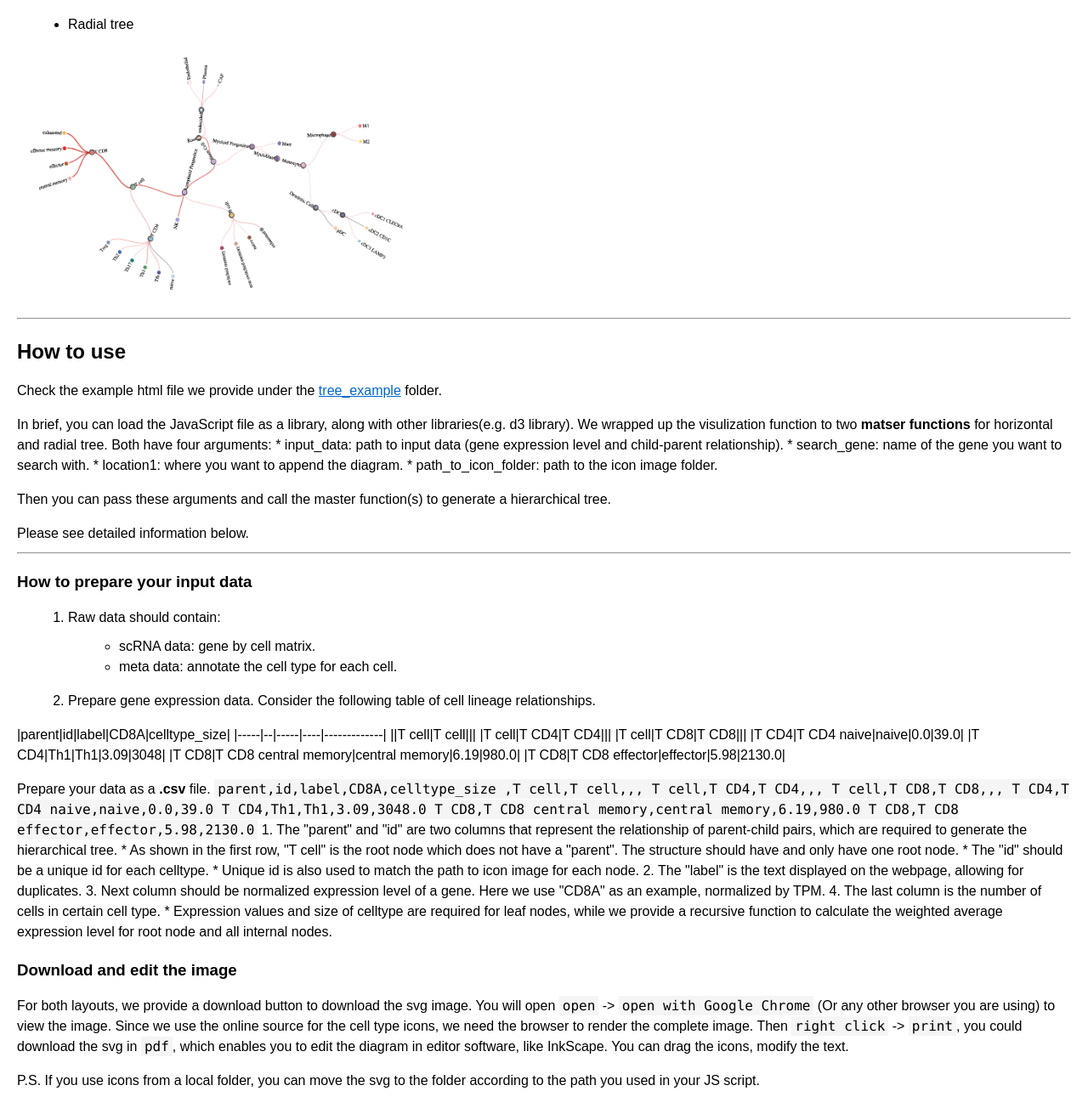
After one commit to data2intelligence/collapsible_tree, a Django app: page /doc/ in a window 1280 px wide. The commit adds this page. Shown: the part 806-2110 px from the top of the page at 85% size. Run offline with Django 3.2, Linux system fonts and the light colour scheme.

Commit message:
Add navbar.

````diff
--- a/tree_django/upload_webserver/main/forms.py
+++ b/tree_django/upload_webserver/main/forms.py
@@ -7,4 +7,4 @@ import csv
 class CSVUploadForm(forms.ModelForm):
         class Meta:
             model = CSVUpload
-            fields = ('dataset_title','search_gene','csv_file')
+            fields = ('dataset_title','search_gene','icon_folder','csv_file')
--- a/tree_django/upload_webserver/main/urls.py
+++ b/tree_django/upload_webserver/main/urls.py
@@ -5,4 +5,6 @@ app_name = 'main'
 
 urlpatterns = [
     path('', views.upload_page, name='upload_page'),
+    path('doc/', views.markdown_view, name ='markdown_view'),
+
 ]
--- a/tree_django/upload_webserver/main/views.py
+++ b/tree_django/upload_webserver/main/views.py
@@ -5,8 +5,9 @@ from .forms import CSVUploadForm
 from django import forms
 from django.contrib import messages
 import csv
-from io import TextIOWrapper
-from io import StringIO
+from io import TextIOWrapper, StringIO
+import markdown
+import os
 
 
 def upload_page(request):
@@ -19,8 +20,8 @@ def upload_page(request):
 
         if csv_form.is_valid():
             dataset_title = csv_form.cleaned_data['dataset_title']
-            search_gene = csv_form.cleaned_data['search_gene']
-
+            search_column = csv_form.cleaned_data['search_column']
+            icon_folder = csv_form.cleaned_data['icon_folder']
             csv_file = request.FILES['csv_file']
             decoded_file = csv_file.read().decode('utf-8')
             IO_file = StringIO(decoded_file)
@@ -57,13 +58,21 @@ def upload_page(request):
 
             if error_count == 0:
                 messages.success(request, (f"Congradualations! \n Your data file named '{dataset_title}' was successfully added!"))
-                return render(request, 'main/tree_visualization.html', {'dataset_title':dataset_title, 'search_gene':search_gene, 'data': data})
+                return render(request, 'main/tree_visualization.html',
+                 {'dataset_title':dataset_title, 'search_column':search_column, 'icon_folder':icon_folder,'data': data})
 
             else:
                 return render(request=request, template_name="main/upload.html", context={'csv_form': csv_form, 'csv_file': csv_file})
 
 
     return render(request=request, template_name="main/upload.html", context={'csv_form': csv_form, 'csv_file': csv_file})
+
+def markdown_view(request):
+    path_to_md = os.path.join(settings.STATICFILES_DIRS[0], 'markdown/help_doc.md')
+    with open(path_to_md, 'r') as file:
+        markdown_content = file.read()
+        html_content = markdown.markdown(markdown_content)
+    return render(request, 'main/markdown_view.html', {'content': html_content})
 
 
 def is_number(value):
--- /dev/null
+++ b/tree_django/upload_webserver/static/css/markdown_view.css
@@ -0,0 +1,35 @@
+body {
+    font-family: Arial, sans-serif;
+    line-height: 1.5;
+    margin: 20px;
+}
+
+h1,
+h2,
+h3,
+h4,
+h5,
+h6 {
+    margin-bottom: 10px;
+    font-weight: bold;
+}
+
+p {
+    margin-bottom: 10px;
+}
+
+ul,
+ol {
+    margin-bottom: 10px;
+    margin-left: 20px;
+}
+
+a {
+    color: #0066cc;
+}
+
+code {
+    background-color: #f5f5f5;
+    padding: 2px 4px;
+    font-family: Consolas, monospace;
+}
--- /dev/null
+++ b/tree_django/upload_webserver/static/markdown/help_doc.md
@@ -0,0 +1,86 @@
+# Lineage Visualization
+
+### This is a javascript library for cell lineage visualization.
+
+Users can easily visualize their expression data in a hieracrhical way. The gene expression levels across different cell types are mapped on to a knowledge-based cell lineage structure.
+The hierarchical tree strcuture facilitates the exploration and interpretation of the data.
+
+---
+**Tree layout**
+---
+There are two different layouts available, and both are collapsible :
+1. Horizontal tree. (D3.js version 7)
+2. Radial tree. (D3.js version5)
+    * Users can use the slider to rotate the tree.
+3. We apply color scale to edges based on the expression level and the width of edge are proportional to it as well.
+
+Preview:
+* Horizontal tree
+
+<img src= "tree_example/data/preview_image/horizontal_tree.png" width = "480" height= "300">
+
+* Radial tree
+
+<img src= "tree_example/data/preview_image/radial_tree.png"
+width = "480" height= "300">
+
+---
+**How to use**
+---
+Check the example html file we provide under the [tree_example](https://github.com/data2intelligence/lineage_visualization/tree/main/tree_example) folder.
+
+In brief, you can load the JavaScript file as a library, along with other libraries(e.g. d3 library). We wrapped up the visulization function to two **matser functions** for  horizontal and radial tree. Both have four arguments:
+* input_data: path to input data (gene expression level and child-parent relationship).
+* search_gene: name of the gene you want to search with.
+* location1: where you want to append the diagram.
+* path_to_icon_folder: path to the icon image folder.
+
+Then you can pass these arguments and call the master function(s) to generate a hierarchical tree.
+
+Please see detailed information below.
+
+---
+### **How to prepare your input data**
+
+1. Raw data should contain:
+    * scRNA data: gene by cell matrix.
+    * meta data: annotate the cell type for each cell.
+
+2. Prepare gene expression data.
+Consider the following table of cell lineage relationships.
+
+|parent|id|label|CD8A|celltype_size|
+|-----|--|-----|----|-------------|
+||T cell|T cell|||
+|T cell|T CD4|T CD4|||
+|T cell|T CD8|T CD8|||
+|T CD4|T CD4 naive|naive|0.0|39.0|
+|T CD4|Th1|Th1|3.09|3048|
+|T CD8|T CD8 central memory|central memory|6.19|980.0|
+|T CD8|T CD8 effector|effector|5.98|2130.0|
+
+Prepare your data as a **.csv** file.
+```
+parent,id,label,CD8A,celltype_size
+,T cell,T cell,,,
+T cell,T CD4,T CD4,,,
+T cell,T CD8,T CD8,,,
+T CD4,T CD4 naive,naive,0.0,39.0
+T CD4,Th1,Th1,3.09,3048.0
+T CD8,T CD8 central memory,central memory,6.19,980.0
+T CD8,T CD8 effector,effector,5.98,2130.0
+```
+1.  The "parent" and "id" are two columns that represent the relationship of parent-child pairs, which are required to generate the hierarchical tree.
+    * As shown in the first row, "T cell" is the root node which does not have a "parent". The structure should have and only have one root node.
+    * The "id" should be a unique id for each celltype.
+    * Unique id is also used to match the path to icon image for each node.
+2.  The "label" is the text displayed on the webpage, allowing for duplicates.
+3. Next column should be normalized expression level of a gene. Here we use "CD8A" as an example, normalized by TPM.
+4. The last column is the number of cells in certain cell type.
+    * Expression values and size of celltype are required for leaf nodes, while we provide a recursive function to calculate the weighted average expression level for root node and all internal nodes.
+
+
+### **Download and edit the image**
+For both layouts, we provide a download button to download the svg image. You will open `open` -> `open with Google Chrome` (Or any other browser you are using) to view the image. Since we use the online source for the cell type icons, we need the browser to render the complete image. Then `right click` -> `print`, you could download the svg in `pdf`, which enables you to edit the diagram in editor software, like InkScape. You can drag the icons, modify the text.
+
+P.S. If you use icons from a local folder, you can move the svg to the folder according to the path you used in your JS script.
--- /dev/null
+++ b/tree_django/upload_webserver/templates/main/markdown_view.html
@@ -0,0 +1,45 @@
+{% load static %}
+<!DOCTYPE html>
+<html lang="en">
+<head>
+    <meta charset="UTF-8">
+    <meta http-equiv="X-UA-Compatible" content="IE=edge">
+    <meta name="viewport" content="width=device-width, initial-scale=1.0">
+    <title>Document</title>
+    <link rel="stylesheet" type="text/css" href="{% static 'css/markdown_view.css' %}">
+</head>
+<body>
+    <div class="container-fluid">
+        <nav class="navbar navbar-expand-lg bg-primary-subtle">
+            <div class="container-fluid">
+              <a class="navbar-brand mb-0 h1" href="#">Collapsible Tree</a>
+              <button class="navbar-toggler" type="button" data-bs-toggle="collapse" data-bs-target="#navbarSupportedContent" aria-controls="navbarSupportedContent" aria-expanded="false" aria-label="Toggle navigation">
+                <span class="navbar-toggler-icon"></span>
+              </button>
+
+              <div class="collapse navbar-collapse" id="navbarSupportedContent">
+                <ul class="navbar-nav me-auto mb-2 mb-lg-0">
+                  <li class="nav-item">
+                    <a class="nav-link active" aria-current="page" href="{% url 'main:upload_page' %}">Upload</a>
+                  </li>
+                  <li class="nav-item">
+                    <a class="nav-link" href="{% url 'main:markdown_view' %}">Documentation</a>
+                  </li>
+                  <li class="nav-item">
+                    <a class="nav-link" href="https://github.com/data2intelligence/lineage_visualization">GitHub</a>
+                  </li>
+                </ul>
+              </div>
+            </div>
+          </nav>
+          <div class="your-div-class">
+            {{ content|safe }}
+        </div>
+
+
+    </div>
+    <script src="https://cdn.jsdelivr.net/npm/bootstrap@5.0.2/dist/js/bootstrap.bundle.min.js" integrity="sha384-MrcW6ZMFYlzcLA8Nl+NtUVF0sA7MsXsP1UyJoMp4YLEuNSfAP+JcXn/tWtIaxVXM" crossorigin="anonymous"></script>
+
+
+</body>
+</html>
````
Also changed, not shown: tree_django/upload_webserver/main/models.py (+5 -4 lines), tree_django/upload_webserver/templates/main/tree_visualization.html (+52 -16 lines), tree_django/upload_webserver/templates/main/upload.html (+44 -10 lines), tree_django/upload_webserver/db.sqlite3, 2 other files.
